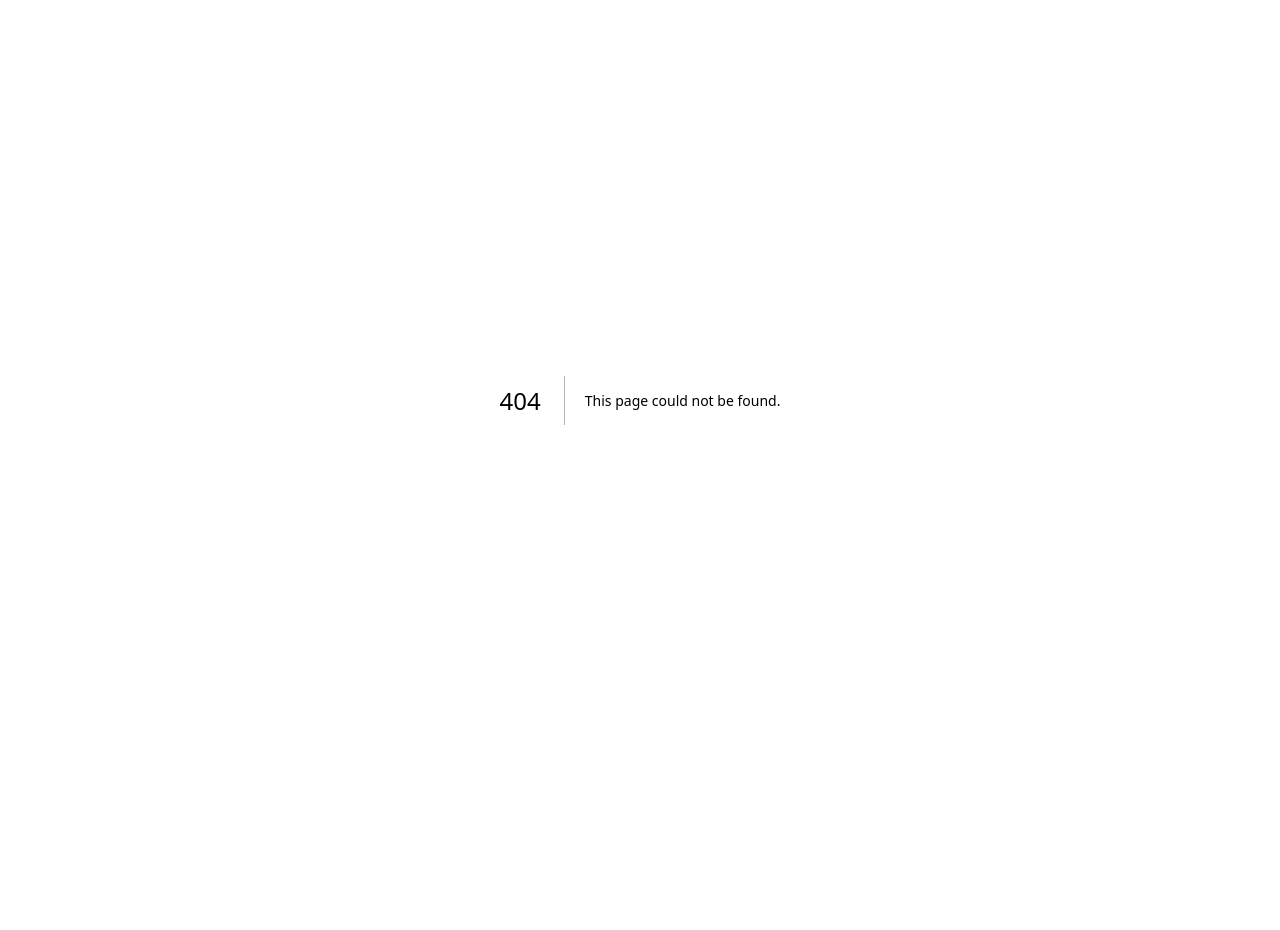
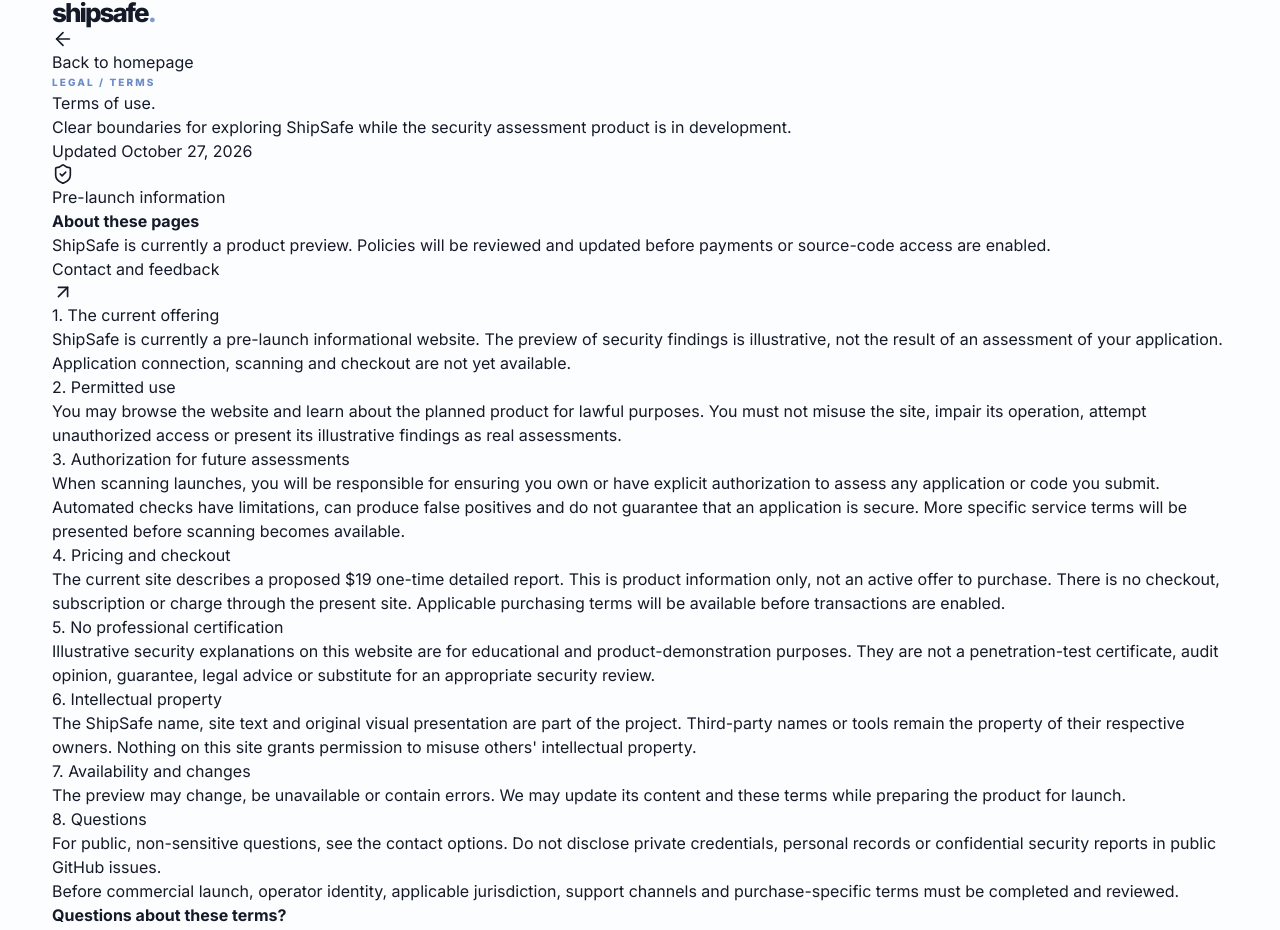
Before and after one commit to helloskyorigin/Safe-sure, a Next.js app: page /terms in a window 1280 px wide. Before the commit this address had no page. Shown: the top 930 px of the page. Before the commit the page ends 800 px from the top, so only its background shows below. Built offline with nearby package versions, Linux system fonts and the light colour scheme.

Commit message:
feat: add app/terms/page.tsx pre-launch legal information

```diff
--- /dev/null
+++ b/app/terms/page.tsx
@@ -0,0 +1,31 @@
+import type { Metadata } from "next";
+import LegalPage from "@/components/LegalPage";
+
+export const metadata: Metadata = {
+  title: "Terms of Use | ShipSafe",
+  description: "Terms for using the ShipSafe pre-launch website and illustrative security product preview.",
+};
+
+export default function TermsPage() {
+  return (
+    <LegalPage eyebrow="LEGAL / TERMS" title="Terms of use." lead="Clear boundaries for exploring ShipSafe while the security assessment product is in development.">
+      <h2>1. The current offering</h2>
+      <p>ShipSafe is currently a pre-launch informational website. The preview of security findings is illustrative, not the result of an assessment of your application. Application connection, scanning and checkout are not yet available.</p>
+      <h2>2. Permitted use</h2>
+      <p>You may browse the website and learn about the planned product for lawful purposes. You must not misuse the site, impair its operation, attempt unauthorized access or present its illustrative findings as real assessments.</p>
+      <h2>3. Authorization for future assessments</h2>
+      <p>When scanning launches, you will be responsible for ensuring you own or have explicit authorization to assess any application or code you submit. Automated checks have limitations, can produce false positives and do not guarantee that an application is secure. More specific service terms will be presented before scanning becomes available.</p>
+      <h2>4. Pricing and checkout</h2>
+      <p>The current site describes a proposed $19 one-time detailed report. This is product information only, not an active offer to purchase. There is no checkout, subscription or charge through the present site. Applicable purchasing terms will be available before transactions are enabled.</p>
+      <h2>5. No professional certification</h2>
+      <p>Illustrative security explanations on this website are for educational and product-demonstration purposes. They are not a penetration-test certificate, audit opinion, guarantee, legal advice or substitute for an appropriate security review.</p>
+      <h2>6. Intellectual property</h2>
+      <p>The ShipSafe name, site text and original visual presentation are part of the project. Third-party names or tools remain the property of their respective owners. Nothing on this site grants permission to misuse others' intellectual property.</p>
+      <h2>7. Availability and changes</h2>
+      <p>The preview may change, be unavailable or contain errors. We may update its content and these terms while preparing the product for launch.</p>
+      <h2>8. Questions</h2>
+      <p>For public, non-sensitive questions, see the <a href="/contact">contact options</a>. Do not disclose private credentials, personal records or confidential security reports in public GitHub issues.</p>
+      <p className="legal-note">Before commercial launch, operator identity, applicable jurisdiction, support channels and purchase-specific terms must be completed and reviewed.</p>
+    </LegalPage>
+  );
+}
```
